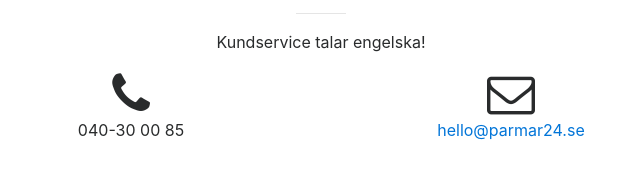
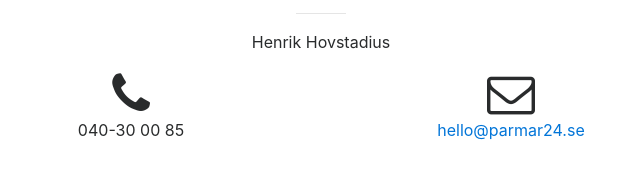
Before and after one commit to kolszewskieu/p24-hello, a website with bundled scripts: page index.html in a window 1280 px wide. Shown: the part 4084-4262 px from the top of the page, 319-959 px from the left. Built offline with nearby package versions, Linux system fonts and the light colour scheme.

Commit message:
no english

```diff
--- a/index.html
+++ b/index.html
@@ -515,7 +515,7 @@
                 <div class="col-lg-8 offset-lg-2 text-center">
                     <h2 class="section-heading">Låt oss hålla kontakten</h2>
                     <hr class="primary">
-                    <p>Kundservice talar engelska!</p>
+                    <p>Henrik Hovstadius</p>
                 </div>
                 <div class="col-lg-4 offset-lg-2 text-center">
                     <i class="fa fa-phone fa-3x sr-contact"></i>
```
